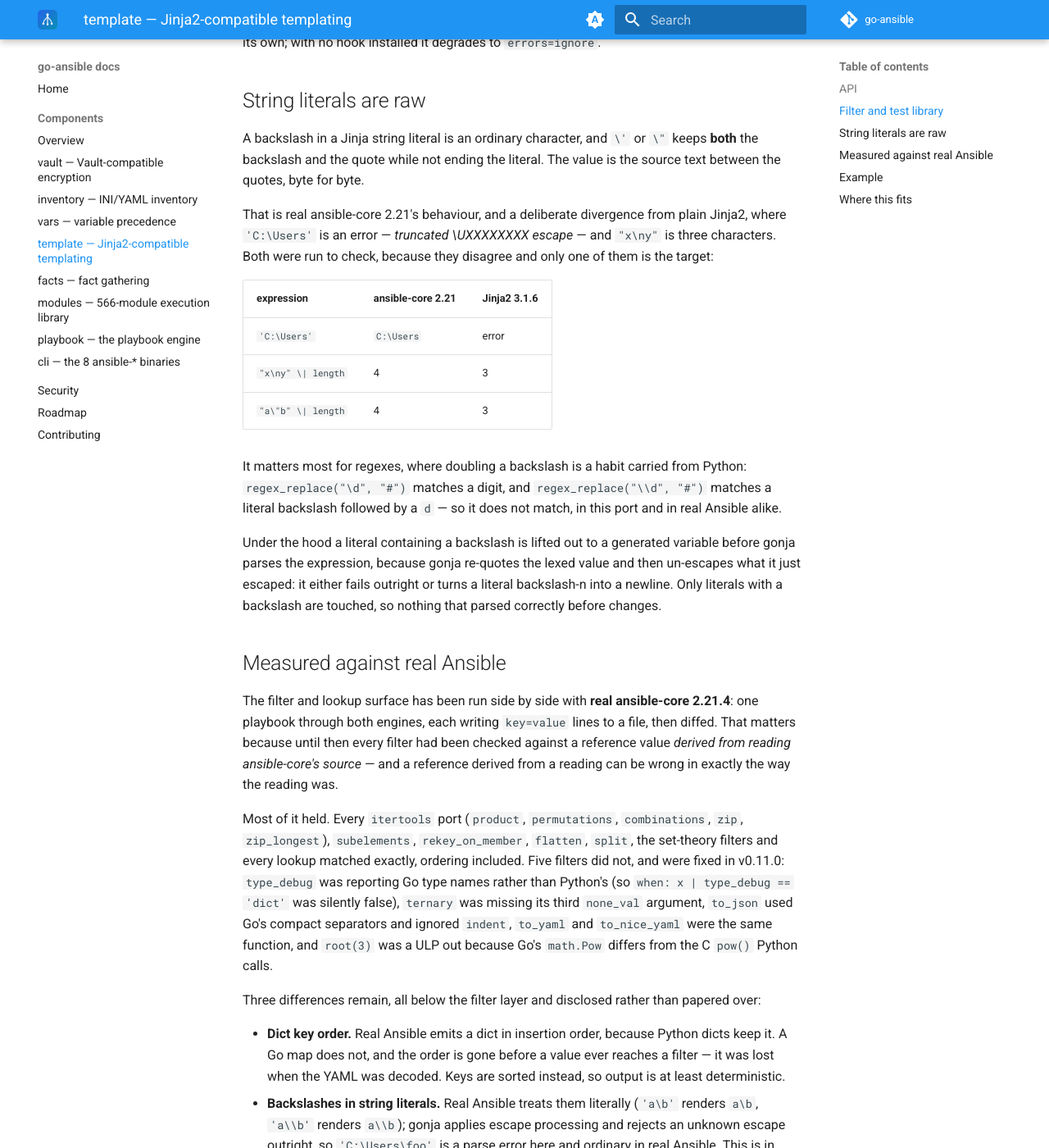
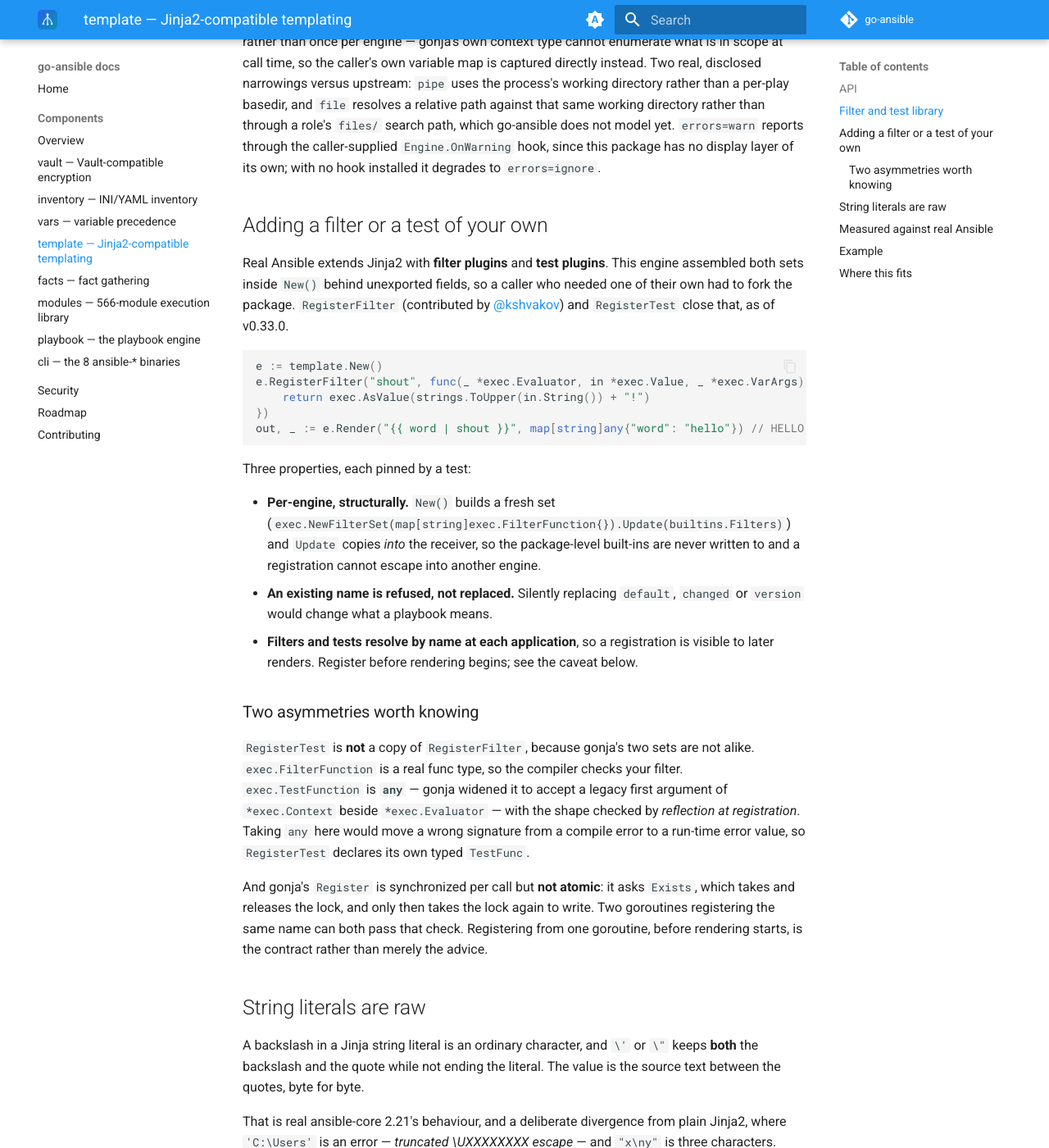
Before and after one commit to go-ansible/docs, an MkDocs documentation site: the page built from docs/components/template.md, in a window 1280 px wide and 1400 px high, scrolled down 4011 px. Shown: the whole window at 82% size. Built offline with MkDocs 1.6.1 and Material for MkDocs 9.7.7, drawn with Linux system fonts in a browser that asks for light colours; the version menu is left out; some of the changed text lies outside the part shown.

Commit message:
template: document RegisterFilter and RegisterTest (#69)
Both shipped in template v0.33.0 and neither was in the docs. The API
block now lists them, and a new section says what a caller actually needs
to know.

Three properties, each pinned by a test in the package: registration is
per-engine and structurally so (New builds a fresh set, and gonja's
Update copies INTO the receiver, so the package-level built-ins are never
written to); an existing name is refused rather than replaced, because
silently replacing default, changed or version would change what a
playbook means; and both resolve by name at each application.

Two asymmetries recorded because they are invisible from the signatures:
exec.FilterFunction is a real func type while exec.TestFunction is `any`
(widened for a legacy *exec.Context first argument, shape checked by
reflection at registration) -- which is why RegisterTest declares its own
typed TestFunc rather than mirroring the alias. And gonja's Register is
synchronized per call but not ATOMIC, so single-goroutine registration is
the contract, not the advice.

RegisterFilter is credited to its contributor.

Co-authored-by: Claude Opus 5 <noreply@anthropic.com>

````diff
--- a/docs/components/template.md
+++ b/docs/components/template.md
@@ -25,6 +25,14 @@ func (e *Engine) RenderValue(raw any, data map[string]any) (any, error)
 // only a lookup called with errors=warn. Left nil, such a lookup
 // degrades to errors=ignore.
 Engine.OnWarning func(msg string)
+
+// Ansible's filter and test plugins: add your own without forking.
+// Both refuse an existing name rather than replacing it, and both are
+// per-engine.
+type TestFunc func(*exec.Evaluator, *exec.Value, *exec.VarArgs) (bool, error)
+
+func (e *Engine) RegisterFilter(name string, fn exec.FilterFunction) error
+func (e *Engine) RegisterTest(name string, fn TestFunc) error
 
 func IsTemplate(s string) bool
 ```
@@ -187,6 +195,52 @@ caller-supplied `Engine.OnWarning` hook, since this package has no
 display layer of its own; with no hook installed it degrades to
 `errors=ignore`.
 
+## Adding a filter or a test of your own
+
+Real Ansible extends Jinja2 with **filter plugins** and **test plugins**.
+This engine assembled both sets inside `New()` behind unexported fields,
+so a caller who needed one of their own had to fork the package.
+`RegisterFilter` (contributed by [@kshvakov](https://github.com/kshvakov))
+and `RegisterTest` close that, as of v0.33.0.
+
+```go
+e := template.New()
+e.RegisterFilter("shout", func(_ *exec.Evaluator, in *exec.Value, _ *exec.VarArgs) *exec.Value {
+    return exec.AsValue(strings.ToUpper(in.String()) + "!")
+})
+out, _ := e.Render("{{ word | shout }}", map[string]any{"word": "hello"}) // HELLO!
+```
+
+Three properties, each pinned by a test:
+
+- **Per-engine, structurally.** `New()` builds a fresh set
+  (`exec.NewFilterSet(map[string]exec.FilterFunction{}).Update(builtins.Filters)`)
+  and `Update` copies *into* the receiver, so the package-level built-ins
+  are never written to and a registration cannot escape into another
+  engine.
+- **An existing name is refused, not replaced.** Silently replacing
+  `default`, `changed` or `version` would change what a playbook means.
+- **Filters and tests resolve by name at each application**, so a
+  registration is visible to later renders. Register before rendering
+  begins; see the caveat below.
+
+### Two asymmetries worth knowing
+
+`RegisterTest` is **not** a copy of `RegisterFilter`, because gonja's two
+sets are not alike. `exec.FilterFunction` is a real func type, so the
+compiler checks your filter. `exec.TestFunction` is **`any`** — gonja
+widened it to accept a legacy first argument of `*exec.Context` beside
+`*exec.Evaluator` — with the shape checked by *reflection at
+registration*. Taking `any` here would move a wrong signature from a
+compile error to a run-time error value, so `RegisterTest` declares its
+own typed `TestFunc`.
+
+And gonja's `Register` is synchronized per call but **not atomic**: it
+asks `Exists`, which takes and releases the lock, and only then takes the
+lock again to write. Two goroutines registering the same name can both
+pass that check. Registering from one goroutine, before rendering starts,
+is the contract rather than merely the advice.
+
 ## String literals are raw
 
 A backslash in a Jinja string literal is an ordinary character, and
````
